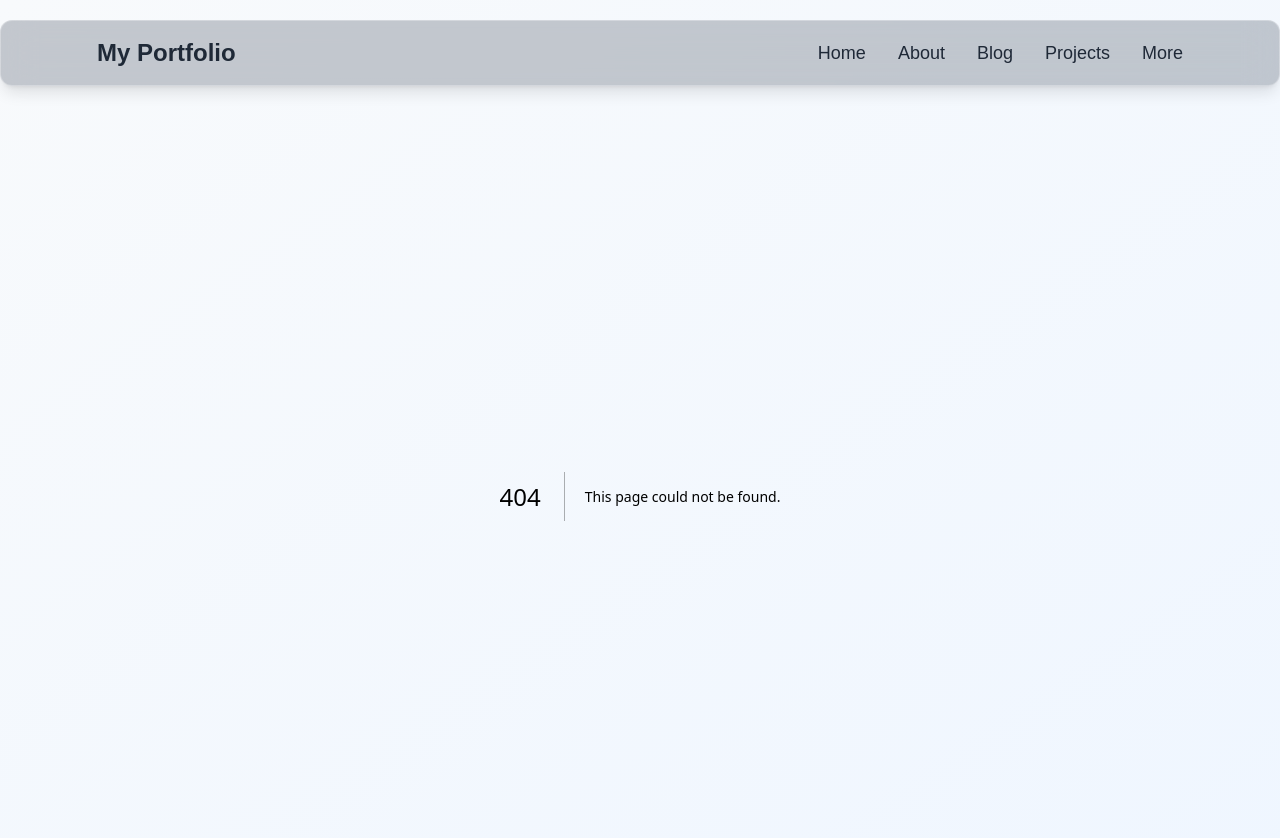
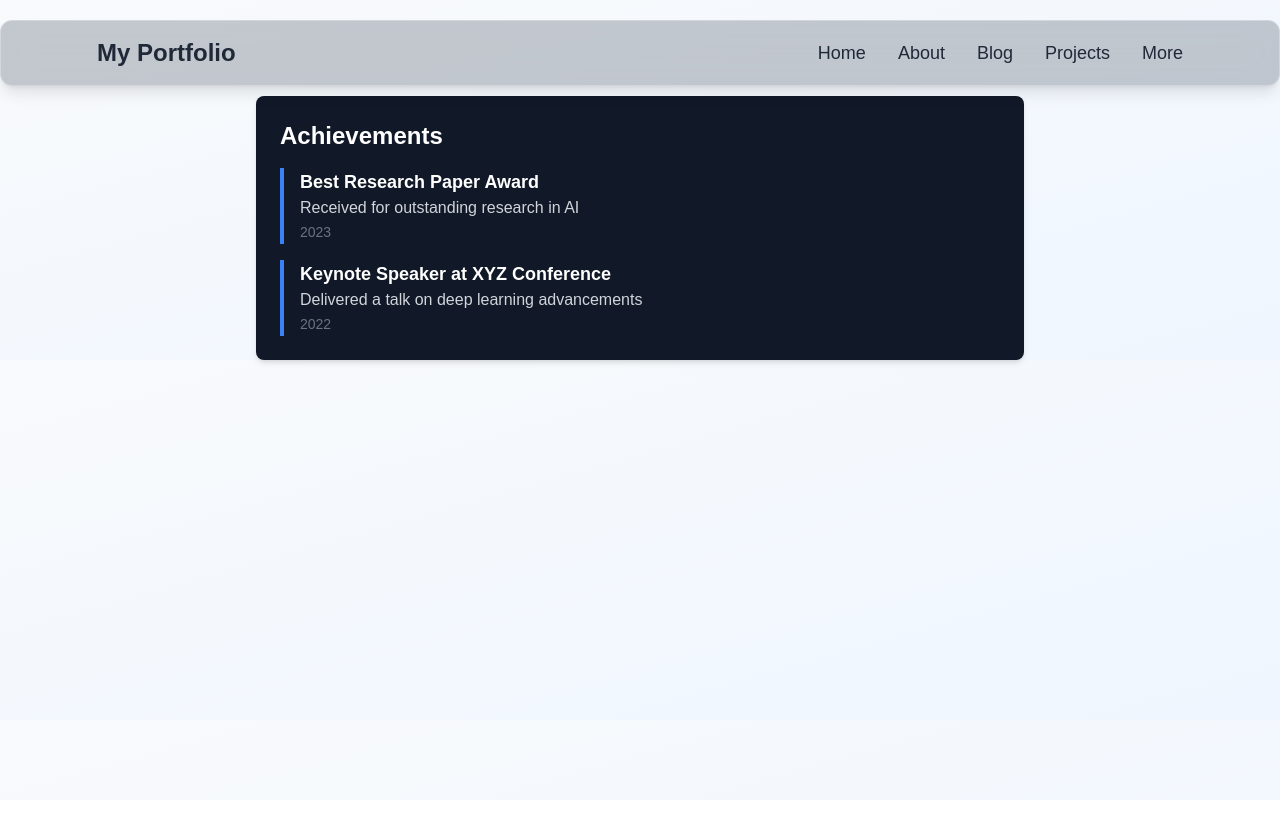
Before and after one commit to raj-adi00/web-team-hackathon, a Next.js app: page /achievements in a window 1280 px wide. Before the commit this address had no page. Shown: the top 838 px of the page. After the commit the page ends 800 px from the top, so only its background shows below. Built offline with nearby package versions, Linux system fonts and the light colour scheme.

Commit message:
updated achievement section

```diff
--- /dev/null
+++ b/app/achievements/page.tsx
@@ -0,0 +1,36 @@
+"use client";
+import { useState } from "react";
+
+interface Achievement {
+  id: number;
+  title: string;
+  description: string;
+  date: string;
+}
+
+const AchievementSection = ({ achievements }: { achievements: Achievement[] }) => {
+  return (
+    <div className="max-w-3xl mx-auto p-6 bg-gray-900 text-white rounded-lg shadow-md">
+      <h2 className="text-2xl font-bold mb-4">Achievements</h2>
+      <ul className="space-y-4">
+        {achievements.map((achievement) => (
+          <li key={achievement.id} className="border-l-4 border-blue-500 pl-4">
+            <h3 className="text-lg font-semibold">{achievement.title}</h3>
+            <p className="text-gray-300">{achievement.description}</p>
+            <span className="text-sm text-gray-500">{achievement.date}</span>
+          </li>
+        ))}
+      </ul>
+    </div>
+  );
+};
+
+// Example usage
+const achievementsData: Achievement[] = [
+  { id: 1, title: "Best Research Paper Award", description: "Received for outstanding research in AI", date: "2023" },
+  { id: 2, title: "Keynote Speaker at XYZ Conference", description: "Delivered a talk on deep learning advancements", date: "2022" },
+];
+
+export default function ProfessorPortfolio() {
+  return <AchievementSection achievements={achievementsData} />;
+}
```
